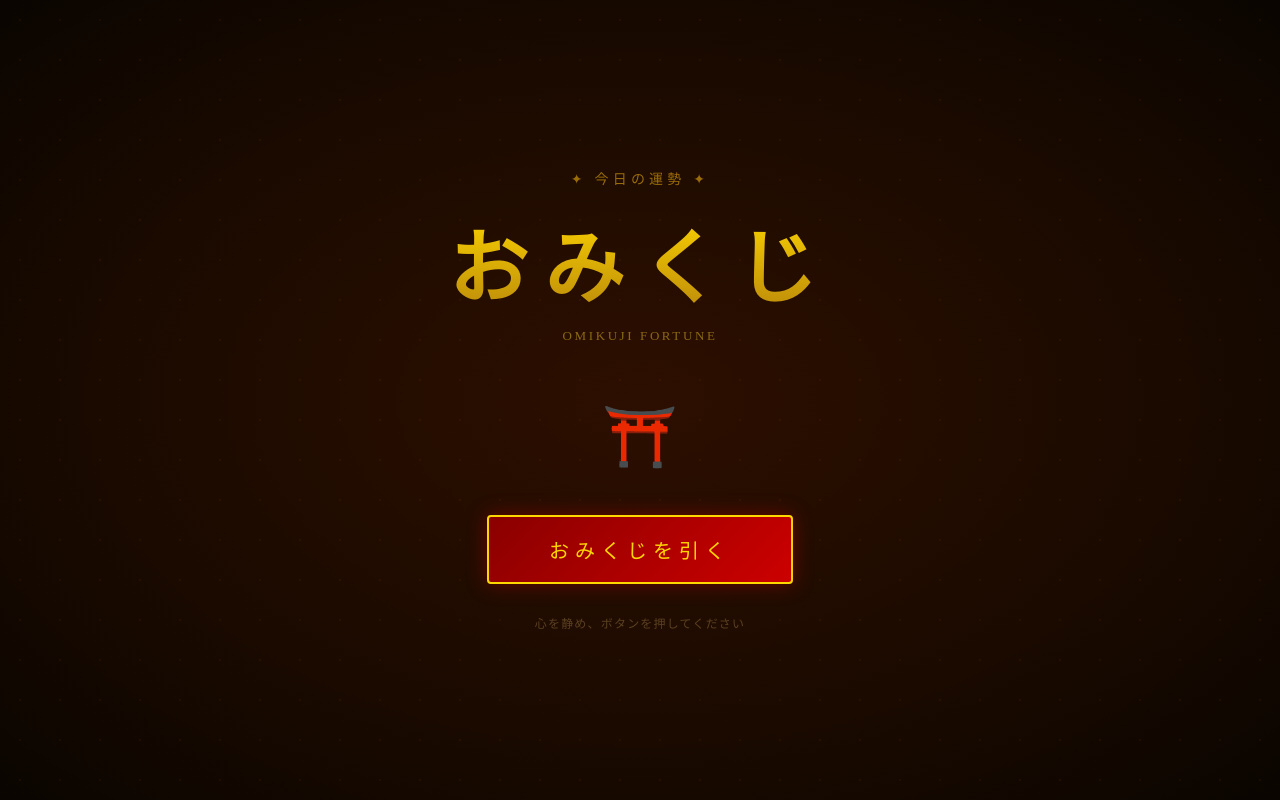
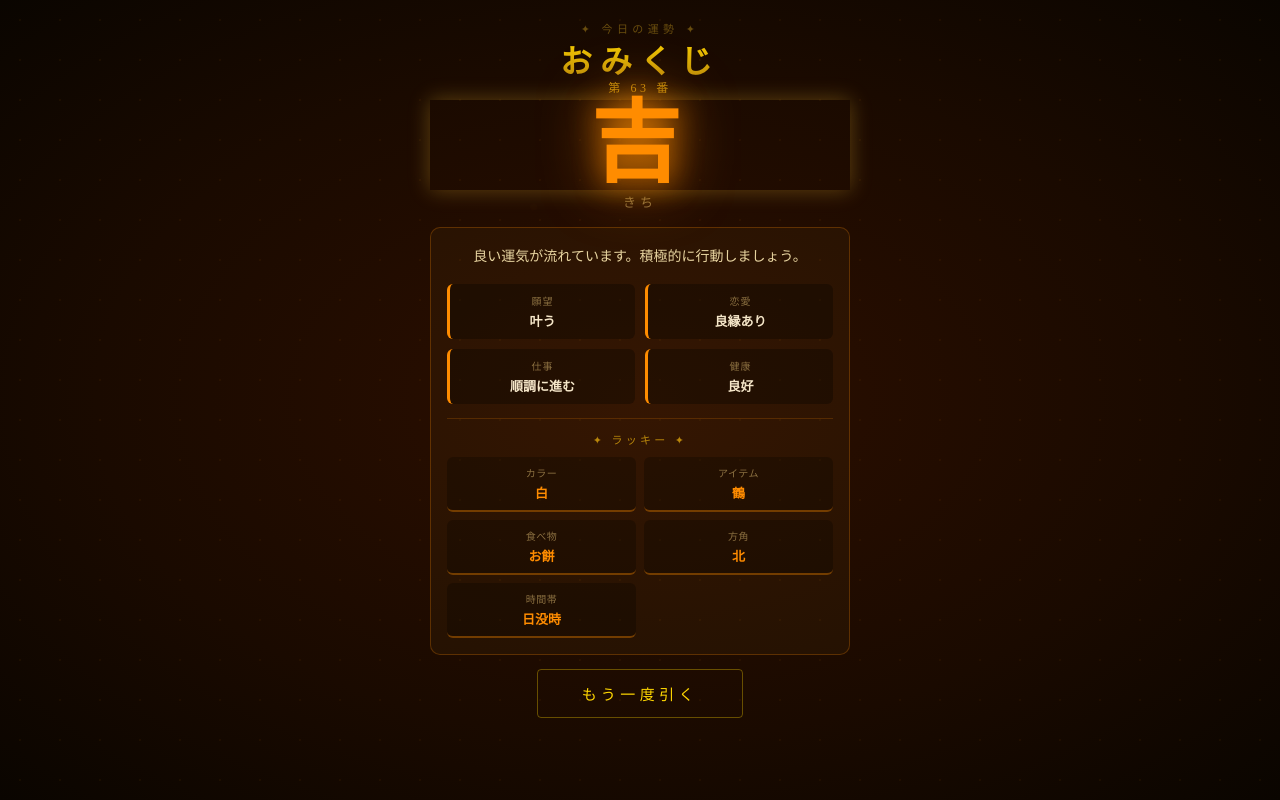
Before and after one commit to Rio2Ryo/omikuji-app, a Next.js app: page / in a window 1280 px wide. Built offline with nearby package versions, Linux system fonts and the light colour scheme.

Commit message:
✨ 自動スタート・アニメ短縮・ラッキーアイテム追加

```diff
--- a/src/app/page.tsx
+++ b/src/app/page.tsx
@@ -1,6 +1,14 @@
 'use client'
 
 import { useState, useRef, useEffect } from 'react'
+
+const LUCKY_ITEMS = [
+  { category: 'カラー', items: ['金色', '白', '赤', '紺', '紫', '緑', '桃色', '橙', '水色', '黄色'] },
+  { category: 'アイテム', items: ['桜の花びら', '招き猫', '四つ葉のクローバー', '富士山', '鶴', '亀', '梅の花', '打ち出の小槌', '宝船', '松の葉'] },
+  { category: '食べ物', items: ['赤飯', '鯛', '饅頭', '栗', 'みかん', '柚子', '昆布', '梅干し', 'お餅', '甘酒'] },
+  { category: '方角', items: ['北', '南', '東', '西', '北東', '南西', '北西', '南東'] },
+  { category: '時間帯', items: ['朝', '昼', '夕方', '夜', '夜明け', '日没時'] },
+]
 
 const FORTUNES = [
   {
@@ -8,26 +16,16 @@ const FORTUNES = [
     reading: 'だいきち',
     color: '#FFD700',
     glow: 'rgba(255, 215, 0, 0.8)',
-    message: '最高の運気！何事も思い通りに進むでしょう。',
-    detail: {
-      願望: '必ず叶う',
-      恋愛: '最高の出会いあり',
-      仕事: '大きな成果が期待できる',
-      健康: '非常に良好',
-    },
+    message: '最高の運気！何事も思い通りに進むでしょう。積極的な行動が吉。',
+    detail: { 願望: '必ず叶う', 恋愛: '最高の出会いあり', 仕事: '大きな成果が期待できる', 健康: '非常に良好' },
   },
   {
     result: '吉',
     reading: 'きち',
     color: '#FF8C00',
     glow: 'rgba(255, 140, 0, 0.8)',
-    message: '良い運気が流れています。積極的に行動を。',
-    detail: {
-      願望: '叶う',
-      恋愛: '良縁あり',
-      仕事: '順調に進む',
-      健康: '良好',
-    },
+    message: '良い運気が流れています。積極的に行動しましょう。',
+    detail: { 願望: '叶う', 恋愛: '良縁あり', 仕事: '順調に進む', 健康: '良好' },
   },
   {
     result: '中吉',
@@ -35,89 +33,62 @@ const FORTUNES = [
     color: '#90EE90',
     glow: 'rgba(144, 238, 144, 0.8)',
     message: '穏やかな運気。焦らず着実に進みましょう。',
-    detail: {
-      願望: 'やや叶う',
-      恋愛: '発展の兆し',
-      仕事: '堅実に進む',
-      健康: 'まずまず',
-    },
+    detail: { 願望: 'やや叶う', 恋愛: '発展の兆し', 仕事: '堅実に進む', 健康: 'まずまず' },
   },
   {
     result: '小吉',
     reading: 'しょうきち',
     color: '#87CEEB',
     glow: 'rgba(135, 206, 235, 0.8)',
-    message: '小さな幸運が積み重なります。丁寧に。',
-    detail: {
-      願望: '少し叶う',
-      恋愛: 'ゆっくり育む',
-      仕事: '地道に努力を',
-      健康: '無理は禁物',
-    },
+    message: '小さな幸運が積み重なります。丁寧に過ごしましょう。',
+    detail: { 願望: '少し叶う', 恋愛: 'ゆっくり育む', 仕事: '地道に努力を', 健康: '無理は禁物' },
   },
   {
     result: '末吉',
     reading: 'すえきち',
     color: '#DDA0DD',
     glow: 'rgba(221, 160, 221, 0.8)',
-    message: '今は種まきの時。将来に向けて準備を。',
-    detail: {
-      願望: '待てば叶う',
-      恋愛: '焦らないで',
-      仕事: '準備期間',
-      健康: '養生が大切',
-    },
+    message: '今は種まきの時。将来に向けて準備を重ねましょう。',
+    detail: { 願望: '待てば叶う', 恋愛: '焦らないで', 仕事: '準備期間', 健康: '養生が大切' },
   },
   {
     result: '凶',
     reading: 'きょう',
     color: '#C0C0C0',
     glow: 'rgba(192, 192, 192, 0.6)',
-    message: '慎重に行動する時。嵐の後には晴れ間が待つ。',
-    detail: {
-      願望: '今は難しい',
-      恋愛: '慎重に',
-      仕事: '焦らず見直しを',
-      健康: '注意が必要',
-    },
+    message: '慎重に行動する時。嵐の後には必ず晴れ間が待っています。',
+    detail: { 願望: '今は難しい', 恋愛: '慎重に', 仕事: '焦らず見直しを', 健康: '注意が必要' },
   },
 ]
 
-type Phase = 'start' | 'shaking' | 'stick' | 'result'
+function getLuckyItems() {
+  return LUCKY_ITEMS.map(cat => ({
+    category: cat.category,
+    value: cat.items[Math.floor(Math.random() * cat.items.length)],
+  }))
+}
+
+type Phase = 'shaking' | 'stick' | 'result'
 
 export default function OmikujiApp() {
-  const [phase, setPhase] = useState<Phase>('start')
-  const [fortune, setFortune] = useState<(typeof FORTUNES)[0] | null>(null)
-  const [stickNumber, setStickNumber] = useState(0)
-  const [particles, setParticles] = useState<number[]>([])
+  const [phase, setPhase] = useState<Phase>('shaking')
+  const [fortune, setFortune] = useState<(typeof FORTUNES)[0]>(() => FORTUNES[Math.floor(Math.random() * FORTUNES.length)])
+  const [stickNumber] = useState(() => Math.floor(Math.random() * 100) + 1)
+  const [luckyItems] = useState(getLuckyItems)
+  const [particles, setParticles] = useState<{ id: number; left: number; tx: number }[]>([])
   const shakeVideoRef = useRef<HTMLVideoElement>(null)
   const stickVideoRef = useRef<HTMLVideoElement>(null)
   const voiceShakingRef = useRef<HTMLAudioElement>(null)
   const voiceStickRef = useRef<HTMLAudioElement>(null)
   const voiceResultRef = useRef<HTMLAudioElement>(null)
 
-  const handleStart = () => {
-    const num = Math.floor(Math.random() * 100) + 1
-    const fortuneIndex = Math.floor(Math.random() * FORTUNES.length)
-    setStickNumber(num)
-    setFortune(FORTUNES[fortuneIndex])
-    setPhase('shaking')
-
-    // Play voice
-    if (voiceShakingRef.current) {
-      voiceShakingRef.current.currentTime = 0
-      voiceShakingRef.current.play().catch(() => {})
-    }
-  }
-
+  // 最初から自動でシャカシャカ開始
   useEffect(() => {
     if (phase === 'shaking' && shakeVideoRef.current) {
       shakeVideoRef.current.currentTime = 0
       shakeVideoRef.current.play().catch(() => {})
-
-      const timer = setTimeout(() => {
-        setPhase('stick')
-      }, 5000)
+      voiceShakingRef.current?.play().catch(() => {})
+      const timer = setTimeout(() => setPhase('stick'), 3000)
       return () => clearTimeout(timer)
     }
   }, [phase])
@@ -126,27 +97,27 @@ export default function OmikujiApp() {
     if (phase === 'stick' && stickVideoRef.current) {
       stickVideoRef.current.currentTime = 0
       stickVideoRef.current.play().catch(() => {})
-      if (voiceStickRef.current) {
-        voiceStickRef.current.currentTime = 0
-        voiceStickRef.current.play().catch(() => {})
-      }
-
+      voiceStickRef.current?.play().catch(() => {})
       const timer = setTimeout(() => {
         setPhase('result')
-        setParticles(Array.from({ length: 20 }, (_, i) => i))
-        if (voiceResultRef.current) {
-          voiceResultRef.current.currentTime = 0
-          voiceResultRef.current.play().catch(() => {})
-        }
-      }, 5000)
+        setParticles(
+          Array.from({ length: 24 }, (_, i) => ({
+            id: i,
+            left: 20 + Math.random() * 60,
+            tx: (Math.random() - 0.5) * 240,
+          }))
+        )
+        voiceResultRef.current?.play().catch(() => {})
+      }, 3000)
       return () => clearTimeout(timer)
     }
   }, [phase])
 
   const handleReset = () => {
-    setPhase('start')
-    setFortune(null)
+    const newFortune = FORTUNES[Math.floor(Math.random() * FORTUNES.length)]
+    setFortune(newFortune)
     setParticles([])
+    setPhase('shaking')
   }
 
   return (
@@ -160,10 +131,10 @@ export default function OmikujiApp() {
       position: 'relative',
       overflow: 'hidden',
     }}>
-      {/* Background pattern */}
+      {/* bg dot pattern */}
       <div style={{
         position: 'absolute', inset: 0,
-        backgroundImage: 'radial-gradient(circle, rgba(180,100,0,0.08) 1px, transparent 1px)',
+        backgroundImage: 'radial-gradient(circle, rgba(180,100,0,0.07) 1px, transparent 1px)',
         backgroundSize: '40px 40px',
         pointerEvents: 'none',
       }} />
@@ -173,211 +144,163 @@ export default function OmikujiApp() {
       <audio ref={voiceStickRef} src="/audio/voice_stick.mp3" />
       <audio ref={voiceResultRef} src="/audio/voice_result.mp3" />
 
-      {/* START SCREEN */}
-      {phase === 'start' && (
-        <div style={{ textAlign: 'center', animation: 'fadeIn 0.8s ease forwards' }}>
-          <div style={{ marginBottom: '16px', fontSize: '14px', letterSpacing: '0.3em', color: '#b8860b', opacity: 0.8 }}>
-            ✦ 今日の運勢 ✦
-          </div>
-          <h1 style={{
-            fontSize: 'clamp(48px, 12vw, 80px)',
-            fontWeight: 'bold',
-            letterSpacing: '0.2em',
-            marginBottom: '8px',
-            background: 'linear-gradient(180deg, #ffd700, #b8860b)',
-            WebkitBackgroundClip: 'text',
-            WebkitTextFillColor: 'transparent',
-            textShadow: 'none',
-          }}>
-            おみくじ
-          </h1>
-          <div style={{ fontSize: '13px', color: '#8b6914', letterSpacing: '0.2em', marginBottom: '60px' }}>
-            OMIKUJI FORTUNE
-          </div>
+      {/* Header */}
+      <div style={{
+        position: 'absolute', top: '20px', left: 0, right: 0,
+        textAlign: 'center', pointerEvents: 'none',
+      }}>
+        <div style={{ fontSize: '11px', letterSpacing: '0.4em', color: '#8b6914', opacity: 0.7 }}>✦ 今日の運勢 ✦</div>
+        <div style={{
+          fontSize: 'clamp(22px, 5vw, 32px)',
+          fontWeight: 'bold',
+          letterSpacing: '0.25em',
+          background: 'linear-gradient(180deg, #ffd700, #b8860b)',
+          WebkitBackgroundClip: 'text',
+          WebkitTextFillColor: 'transparent',
+        }}>おみくじ</div>
+      </div>
 
-          {/* Decorative torii */}
-          <div style={{ fontSize: '60px', marginBottom: '40px', animation: 'float 3s ease-in-out infinite' }}>
-            ⛩️
-          </div>
-
-          <button
-            onClick={handleStart}
-            style={{
-              padding: '18px 60px',
-              fontSize: '20px',
-              fontFamily: 'inherit',
-              letterSpacing: '0.3em',
-              background: 'linear-gradient(135deg, #8b0000, #cc0000)',
-              color: '#ffd700',
-              border: '2px solid #ffd700',
-              borderRadius: '4px',
-              cursor: 'pointer',
-              transition: 'all 0.3s',
-              boxShadow: '0 0 20px rgba(200, 0, 0, 0.4)',
-            }}
-            onMouseEnter={e => {
-              e.currentTarget.style.boxShadow = '0 0 40px rgba(255, 100, 0, 0.8)'
-              e.currentTarget.style.transform = 'scale(1.05)'
-            }}
-            onMouseLeave={e => {
-              e.currentTarget.style.boxShadow = '0 0 20px rgba(200, 0, 0, 0.4)'
-              e.currentTarget.style.transform = 'scale(1)'
-            }}
-          >
-            おみくじを引く
-          </button>
-
-          <div style={{ marginTop: '30px', fontSize: '12px', color: '#5a4020', letterSpacing: '0.1em' }}>
-            心を静め、ボタンを押してください
-          </div>
-        </div>
-      )}
-
-      {/* SHAKING SCENE */}
+      {/* SHAKING */}
       {phase === 'shaking' && (
-        <div style={{ textAlign: 'center', animation: 'fadeIn 0.5s ease forwards' }}>
-          <div style={{ marginBottom: '20px', fontSize: '16px', letterSpacing: '0.3em', color: '#ffd700' }}>
-            おみくじを振っています...
-          </div>
+        <div style={{ textAlign: 'center', animation: 'fadeIn 0.4s ease forwards' }}>
           <div style={{
-            width: 'min(360px, 90vw)',
+            width: 'min(320px, 88vw)',
             margin: '0 auto',
             borderRadius: '12px',
             overflow: 'hidden',
-            boxShadow: '0 0 40px rgba(255, 150, 0, 0.3)',
+            boxShadow: '0 0 40px rgba(255, 150, 0, 0.25)',
           }}>
-            <video
-              ref={shakeVideoRef}
-              src="/videos/shake_v1.mp4"
-              muted
-              playsInline
-              style={{ width: '100%', display: 'block' }}
-            />
+            <video ref={shakeVideoRef} src="/videos/shake_v1.mp4" muted playsInline style={{ width: '100%', display: 'block' }} />
           </div>
-          <div style={{ marginTop: '20px', fontSize: '14px', color: '#b8860b', letterSpacing: '0.2em' }}>
+          <div style={{ marginTop: '16px', fontSize: '14px', color: '#b8860b', letterSpacing: '0.25em' }}>
             ✦ シャカシャカ… ✦
           </div>
         </div>
       )}
 
-      {/* STICK OUT SCENE */}
+      {/* STICK OUT */}
       {phase === 'stick' && (
-        <div style={{ textAlign: 'center', animation: 'fadeIn 0.5s ease forwards' }}>
-          <div style={{ marginBottom: '20px', fontSize: '16px', letterSpacing: '0.3em', color: '#ffd700' }}>
-            棒が出てきました...
-          </div>
+        <div style={{ textAlign: 'center', animation: 'fadeIn 0.4s ease forwards' }}>
           <div style={{
-            width: 'min(360px, 90vw)',
+            width: 'min(320px, 88vw)',
             margin: '0 auto',
             borderRadius: '12px',
             overflow: 'hidden',
-            boxShadow: '0 0 40px rgba(255, 150, 0, 0.3)',
+            boxShadow: '0 0 40px rgba(255, 150, 0, 0.25)',
           }}>
-            <video
-              ref={stickVideoRef}
-              src="/videos/stick_out_v2.mp4"
-              muted
-              playsInline
-              style={{ width: '100%', display: 'block' }}
-            />
+            <video ref={stickVideoRef} src="/videos/stick_out_v2.mp4" muted playsInline style={{ width: '100%', display: 'block' }} />
           </div>
-          <div style={{
-            marginTop: '20px',
-            fontSize: '28px',
-            fontWeight: 'bold',
-            color: '#ffd700',
-            letterSpacing: '0.2em',
-          }}>
+          <div style={{ marginTop: '16px', fontSize: '24px', fontWeight: 'bold', color: '#ffd700', letterSpacing: '0.2em' }}>
             第 {stickNumber} 番
           </div>
         </div>
       )}
 
-      {/* RESULT SCREEN */}
-      {phase === 'result' && fortune && (
-        <div style={{ textAlign: 'center', animation: 'fadeIn 0.8s ease forwards', padding: '20px', width: '100%', maxWidth: '480px' }}>
+      {/* RESULT */}
+      {phase === 'result' && (
+        <div style={{ textAlign: 'center', animation: 'fadeIn 0.6s ease forwards', padding: '16px 20px 20px', width: '100%', maxWidth: '460px' }}>
           {/* Particles */}
-          {particles.map(i => (
-            <div key={i} style={{
+          {particles.map(p => (
+            <div key={p.id} style={{
               position: 'fixed',
-              left: `${30 + Math.random() * 40}%`,
+              left: `${p.left}%`,
               top: '50%',
-              width: '8px',
-              height: '8px',
+              width: '7px', height: '7px',
               borderRadius: '50%',
               background: fortune.color,
-              animation: `particleFly 1.5s ease-out ${i * 0.05}s forwards`,
-              '--tx': `${(Math.random() - 0.5) * 200}px`,
+              animation: `particleFly 1.2s ease-out ${p.id * 0.04}s forwards`,
+              '--tx': `${p.tx}px`,
               pointerEvents: 'none',
             } as React.CSSProperties} />
           ))}
 
-          <div style={{ fontSize: '13px', color: '#b8860b', letterSpacing: '0.3em', marginBottom: '8px' }}>
-            第 {stickNumber} 番
-          </div>
+          <div style={{ fontSize: '12px', color: '#b8860b', letterSpacing: '0.3em', marginBottom: '4px' }}>第 {stickNumber} 番</div>
 
-          {/* Fortune result */}
+          {/* 運勢 */}
           <div style={{
-            fontSize: 'clamp(64px, 20vw, 100px)',
+            fontSize: 'clamp(56px, 18vw, 90px)',
             fontWeight: 'bold',
             letterSpacing: '0.1em',
             color: fortune.color,
             textShadow: `0 0 30px ${fortune.glow}, 0 0 60px ${fortune.glow}`,
-            animation: 'scaleIn 0.6s cubic-bezier(0.34, 1.56, 0.64, 1) forwards, shimmer 2s ease-in-out infinite',
-            marginBottom: '4px',
+            animation: 'scaleIn 0.5s cubic-bezier(0.34, 1.56, 0.64, 1) forwards, shimmer 2s ease-in-out infinite',
+            marginBottom: '2px',
+            lineHeight: 1,
           }}>
             {fortune.result}
           </div>
-          <div style={{ fontSize: '14px', color: '#8b7040', letterSpacing: '0.3em', marginBottom: '24px' }}>
-            {fortune.reading}
-          </div>
+          <div style={{ fontSize: '13px', color: '#8b7040', letterSpacing: '0.3em', marginBottom: '16px' }}>{fortune.reading}</div>
 
+          {/* メッセージ＋運勢詳細 */}
           <div style={{
-            background: 'rgba(255, 200, 50, 0.05)',
-            border: `1px solid ${fortune.color}44`,
-            borderRadius: '8px',
-            padding: '20px',
-            marginBottom: '20px',
+            background: 'rgba(255, 200, 50, 0.04)',
+            border: `1px solid ${fortune.color}40`,
+            borderRadius: '10px',
+            padding: '16px',
+            marginBottom: '14px',
           }}>
-            <p style={{ fontSize: '15px', lineHeight: '1.8', color: '#e8d5a0', marginBottom: '20px' }}>
+            <p style={{ fontSize: '14px', lineHeight: '1.8', color: '#e8d5a0', marginBottom: '14px' }}>
               {fortune.message}
             </p>
-            <div style={{ display: 'grid', gridTemplateColumns: '1fr 1fr', gap: '12px' }}>
+            <div style={{ display: 'grid', gridTemplateColumns: '1fr 1fr', gap: '10px', marginBottom: '14px' }}>
               {Object.entries(fortune.detail).map(([key, value]) => (
                 <div key={key} style={{
                   background: 'rgba(0,0,0,0.3)',
                   borderRadius: '6px',
-                  padding: '10px',
+                  padding: '9px 10px',
                   borderLeft: `3px solid ${fortune.color}`,
                 }}>
-                  <div style={{ fontSize: '11px', color: '#8b7040', marginBottom: '4px', letterSpacing: '0.1em' }}>{key}</div>
+                  <div style={{ fontSize: '10px', color: '#8b7040', marginBottom: '3px', letterSpacing: '0.1em' }}>{key}</div>
                   <div style={{ fontSize: '13px', color: '#f5e6c8', fontWeight: 'bold' }}>{value}</div>
                 </div>
               ))}
+            </div>
+
+            {/* ラッキーアイテム */}
+            <div style={{
+              borderTop: `1px solid ${fortune.color}30`,
+              paddingTop: '12px',
+            }}>
+              <div style={{ fontSize: '11px', color: '#b8860b', letterSpacing: '0.3em', marginBottom: '10px' }}>
+                ✦ ラッキー ✦
+              </div>
+              <div style={{ display: 'grid', gridTemplateColumns: '1fr 1fr', gap: '8px' }}>
+                {luckyItems.map(item => (
+                  <div key={item.category} style={{
+                    background: 'rgba(0,0,0,0.25)',
+                    borderRadius: '6px',
+                    padding: '8px 10px',
+                    borderBottom: `2px solid ${fortune.color}60`,
+                  }}>
+                    <div style={{ fontSize: '10px', color: '#8b7040', marginBottom: '3px', letterSpacing: '0.05em' }}>{item.category}</div>
+                    <div style={{ fontSize: '13px', color: fortune.color, fontWeight: 'bold' }}>{item.value}</div>
+                  </div>
+                ))}
+              </div>
             </div>
           </div>
 
           <button
             onClick={handleReset}
             style={{
-              padding: '14px 48px',
-              fontSize: '16px',
+              padding: '13px 44px',
+              fontSize: '15px',
               fontFamily: 'inherit',
               letterSpacing: '0.3em',
               background: 'transparent',
               color: '#ffd700',
-              border: '1px solid #ffd70066',
+              border: '1px solid #ffd70055',
               borderRadius: '4px',
               cursor: 'pointer',
-              transition: 'all 0.3s',
+              transition: 'all 0.25s',
             }}
             onMouseEnter={e => {
-              e.currentTarget.style.background = 'rgba(255, 215, 0, 0.1)'
+              e.currentTarget.style.background = 'rgba(255,215,0,0.1)'
               e.currentTarget.style.borderColor = '#ffd700'
             }}
             onMouseLeave={e => {
               e.currentTarget.style.background = 'transparent'
-              e.currentTarget.style.borderColor = '#ffd70066'
+              e.currentTarget.style.borderColor = '#ffd70055'
             }}
           >
             もう一度引く
```
